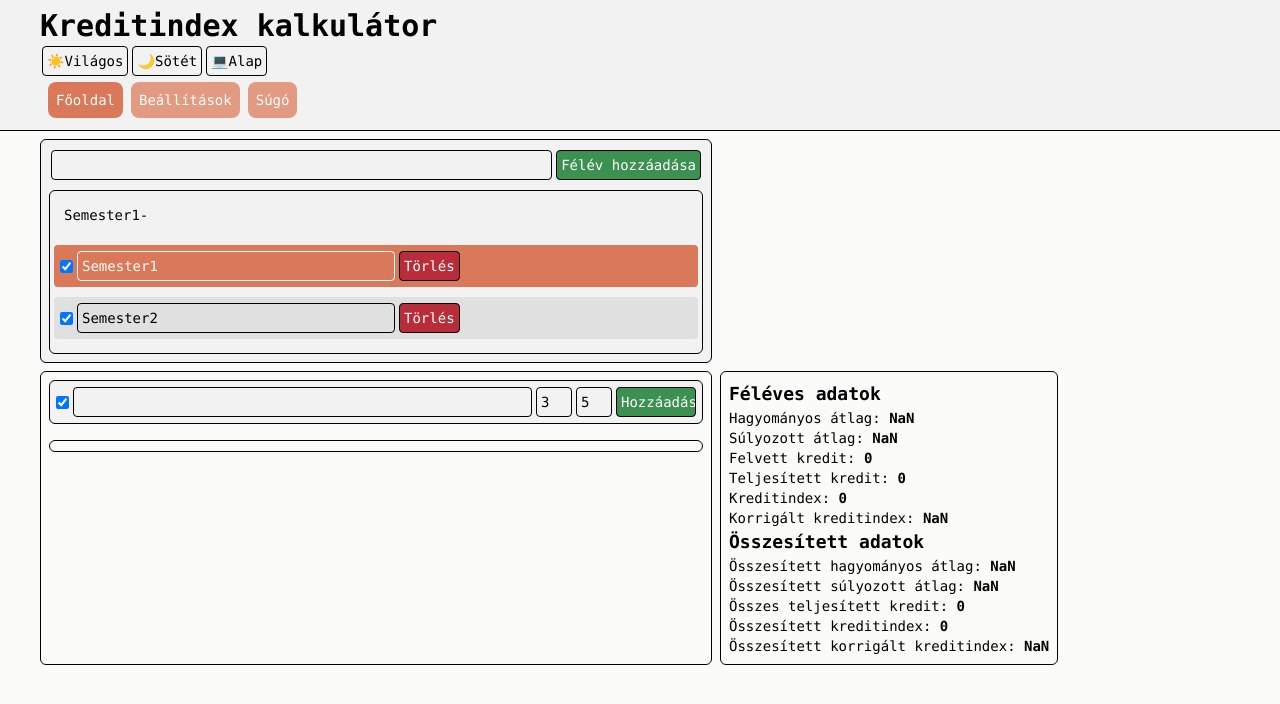
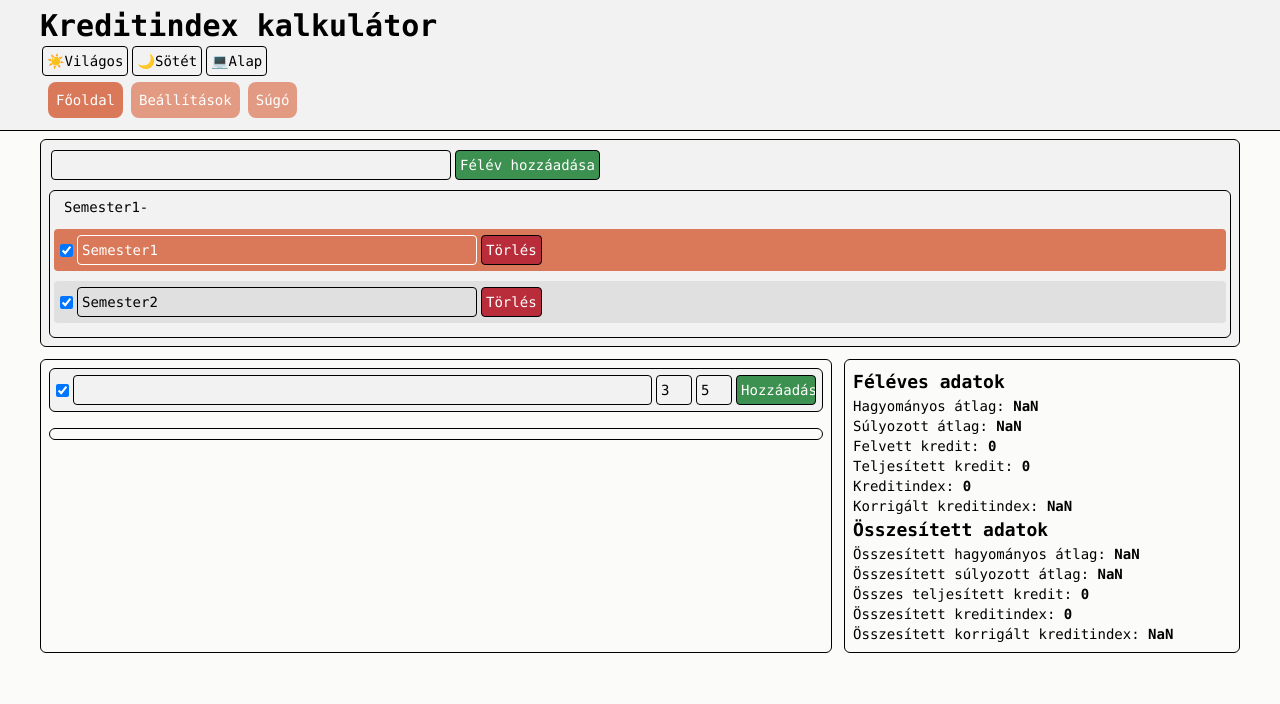
Before and after one commit to janosnagygyorgy/kredit-v2, a React (Vite) app: page /home in a window 1280 px wide. Shown: the top 704 px of the page. Built offline with nearby package versions, Linux system fonts and the light colour scheme.

Commit message:
Improve responsiveness
Fix #47

```diff
--- a/src/pages/home/Home.tsx
+++ b/src/pages/home/Home.tsx
@@ -147,8 +147,8 @@ function Home({
   //#endregion Subjects
 
   return (
-    <>
-      <div className="flex mb-2">
+    <div className="flex flex-col items-center">
+      <div className="flex w-full mb-3 max-w-7xl">
         <SemesterList
           options={data.map((s) => s)}
           selectedSemester={selectedSemester}
@@ -160,7 +160,7 @@ function Home({
           onMoveSemester={moveSemester}
         />
       </div>
-      <div className="lg:flex lg:flex-wrap">
+      <div className="flex flex-col lg:flex-row w-full max-w-7xl">
         <SubjectList
           subjects={subjects}
           onAddSubject={addSubject}
@@ -170,7 +170,7 @@ function Home({
         />
         <StatisticsDisplay calculatorService={calculatorService} />
       </div>
-    </>
+    </div>
   );
 }
 
--- a/src/pages/home/components/SemesterList/SemesterList.tsx
+++ b/src/pages/home/components/SemesterList/SemesterList.tsx
@@ -29,9 +29,13 @@ function SemesterList({
   const [active, setActive] = useState(true);
 
   return (
-    <div className="w-full max-w-2xl p-2 border-1 border-solid rounded-md bg-shadow">
+    <div className="w-full p-2 border-1 border-solid rounded-md bg-shadow">
       <div className="flex items-center m-0 p-0">
-        <input type="text" className="w-full" ref={addSemesterInput} />
+        <input
+          type="text"
+          className="w-full max-w-100"
+          ref={addSemesterInput}
+        />
         <input
           type="button"
           value="Félév hozzáadása"
@@ -45,21 +49,13 @@ function SemesterList({
       </div>
       <div className="mt-2 p-1 border-1 border-solid rounded-md">
         <div
-          className="h-10 flex flex-wrap items-center p-0.5 rounded-sm select-none cursor-pointer"
+          className="flex flex-wrap items-center p-0.5 rounded-sm select-none cursor-pointer"
           onClick={() => setActive(() => !active)}
         >
           <div className="mx-2">
             {(options.find((s) => s.id === selectedSemester)?.name ?? "") +
               (active ? "-" : "+")}
           </div>
-          {!active && (
-            <input
-              type="button"
-              value="Félév törlése"
-              className="text-white border-black bg-warning"
-              onClick={() => onDeleteSemester(selectedSemester)}
-            />
-          )}
         </div>
         <div
           className="grid transition-all duration-300 no-global-transition ease-in-out"
--- a/src/pages/home/components/StatisticsDisplay.tsx
+++ b/src/pages/home/components/StatisticsDisplay.tsx
@@ -6,7 +6,7 @@ interface StatisticsDisplayProps {
 
 function StatisticsDisplay({ calculatorService }: StatisticsDisplayProps) {
   return (
-    <div className="flex w-full max-w-2xl mt-2 ml-0 lg:block lg:w-auto lg:mt-0">
+    <div className="flex w-full lg:w-1/3">
       <div className="w-full border-1 border-solid rounded-md p-2">
         <h2>Féléves adatok</h2>
         {calculatorService.config["semesterStatistics"].map((item) => {
--- a/src/pages/home/components/SubjectList/SubjectList.tsx
+++ b/src/pages/home/components/SubjectList/SubjectList.tsx
@@ -20,7 +20,7 @@ function SubjectList({
   onMoveSubject,
 }: SubjectListProps) {
   return (
-    <div className="w-full max-w-2xl p-2 lg:mr-2 border-1 border-solid rounded-md">
+    <div className="w-full lg:w-2/3 mb-3 lg:mb-0 mr-0 lg:mr-3 p-2 border-1 border-solid rounded-md">
       <SubjectListInput onAddSubject={onAddSubject} />
       <div className="px-2 py-0 border-solid border-1 rounded-md">
         <DragDropList
```
